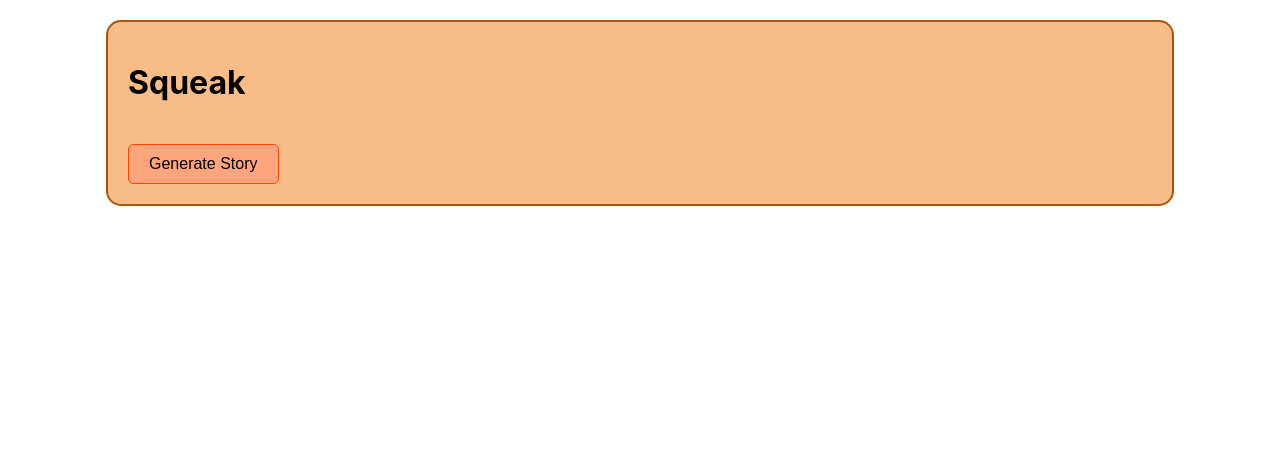
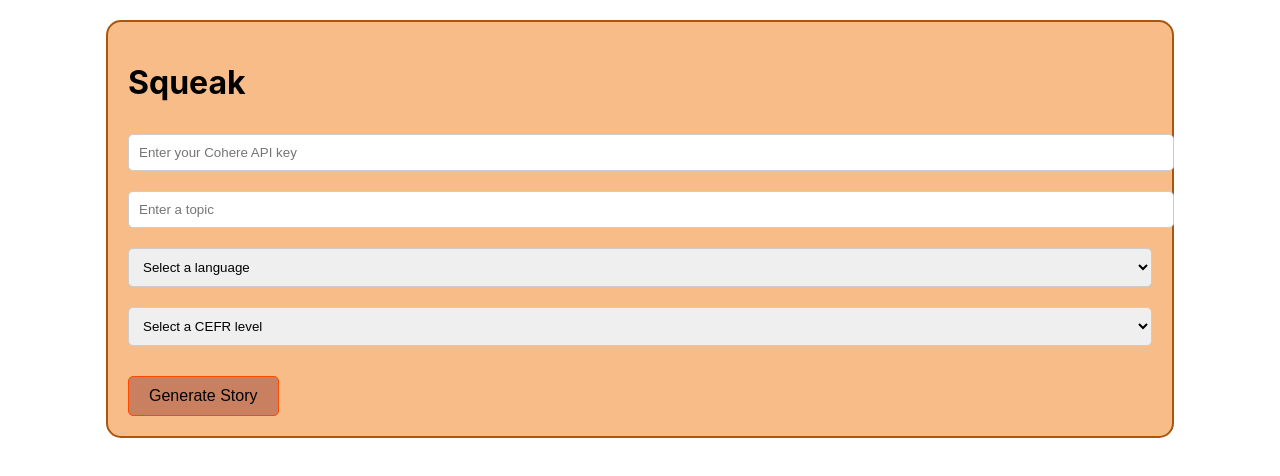
Before and after one commit to squeak-today/squeak, a React (Create React App) app: page / in a window 1280 px wide. Shown: the top 476 px of the page. Built offline with nearby package versions, Linux system fonts and the light colour scheme.

Commit message:
input form to modify story gen

```diff
--- a/src/App.js
+++ b/src/App.js
@@ -34,16 +34,38 @@ const StoryText = styled.div`
 	line-height: 1.5;
 `;
 
+
+const InputField = styled.input`
+	width: 100%;
+	padding: 10px;
+	margin: 10px 0;
+	border: 1px solid #ccc;
+	border-radius: 5px;
+`;
+
+const SelectField = styled.select`
+	width: 100%;
+	padding: 10px;
+	margin: 10px 0;
+	border: 1px solid #ccc;
+	border-radius: 5px;
+`;
+
 function App() {
+	const [apiKey, setApiKey] = useState('');
+	const [topic, setTopic] = useState('');
+	const [language, setLanguage] = useState('');
+	const [CEFRLevel, setCEFRLevel] = useState('');
 	const [story, setStory] = useState(''); // State to store the story
 	const [loading, setLoading] = useState(false); // State to manage loading state
 
+	const isFormComplete = apiKey && topic && language && CEFRLevel;
 
 	const handleGenerateStory = async () => {
 		setLoading(true); // Set loading state to true when fetching story
 		try {
 			const apiKey = process.env.REACT_APP_COHERE_API_KEY;
-			const newStory = await generateStory(apiKey, 'Soccer');
+			const newStory = await generateStory(apiKey, topic, language, CEFRLevel, []);
 			setStory(newStory); // Store the fetched story in the state
 		} catch (error) {
 			console.error("Error generating story:", error);
@@ -56,7 +78,41 @@ function App() {
 	return (
     	<StyledBox>
 			<h1>Squeak</h1>
-			<GenerateButton onClick={handleGenerateStory} disabled={loading}>
+
+			<InputField
+				type="text"
+				placeholder="Enter your Cohere API key"
+				value={apiKey}
+				onChange={(e) => setApiKey(e.target.value)}
+			/>
+
+			<InputField
+				type="text"
+				placeholder="Enter a topic"
+				value={topic}
+				onChange={(e) => setTopic(e.target.value)}
+			/>
+
+			{/* Dropdown for language selection */}
+			<SelectField value={language} onChange={(e) => setLanguage(e.target.value)}>
+				<option value="" disabled>Select a language</option>
+				<option value="French">French</option>
+				<option value="Spanish">Spanish</option>
+			</SelectField>
+
+			{/* Dropdown for CEFR level selection */}
+			<SelectField value={CEFRLevel} onChange={(e) => setCEFRLevel(e.target.value)}>
+				<option value="" disabled>Select a CEFR level</option>
+				<option value="A1">A1</option>
+				<option value="A2">A2</option>
+				<option value="B1">B1</option>
+				<option value="B2">B2</option>
+				<option value="C1">C1</option>
+				<option value="C2">C2</option>
+			</SelectField>
+
+
+			<GenerateButton onClick={handleGenerateStory} disabled={!isFormComplete || loading}>
 				{loading ? 'Generating Story...' : 'Generate Story'}
 			</GenerateButton>
 			{story && (
```
